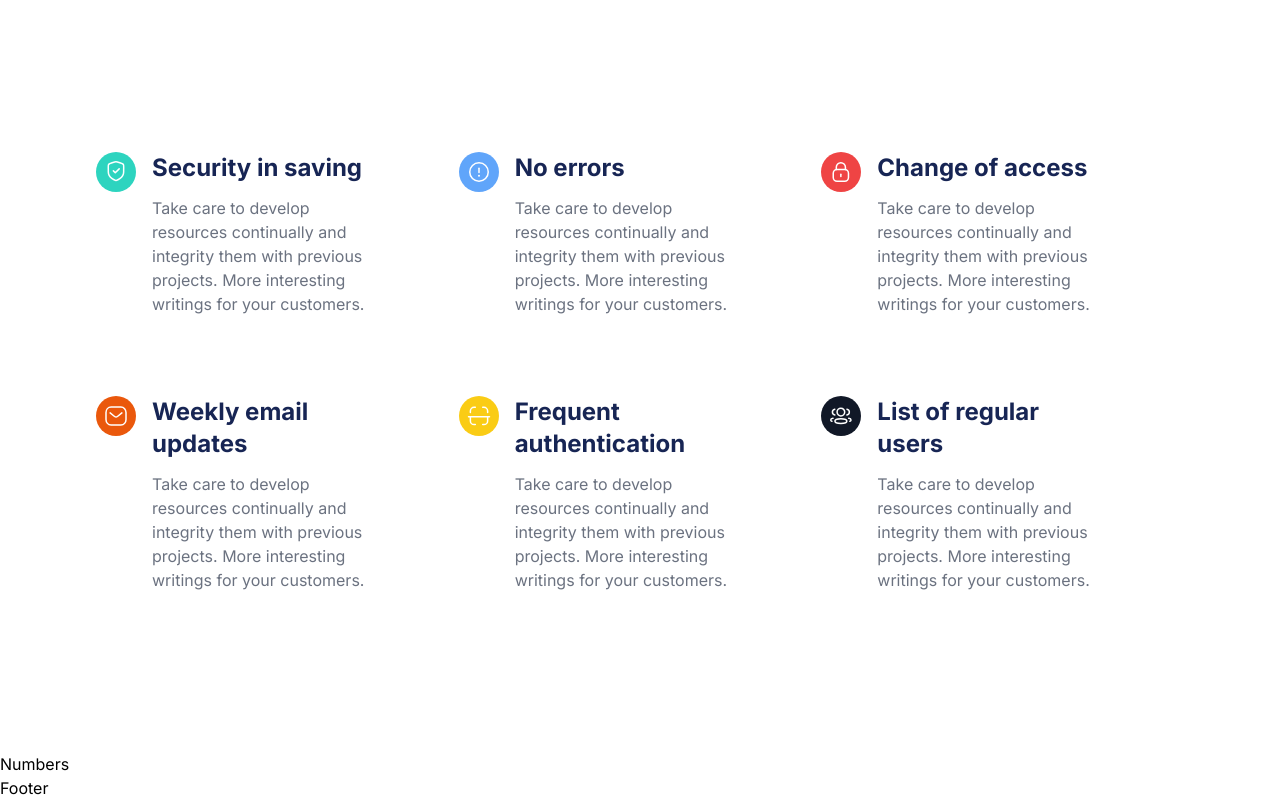
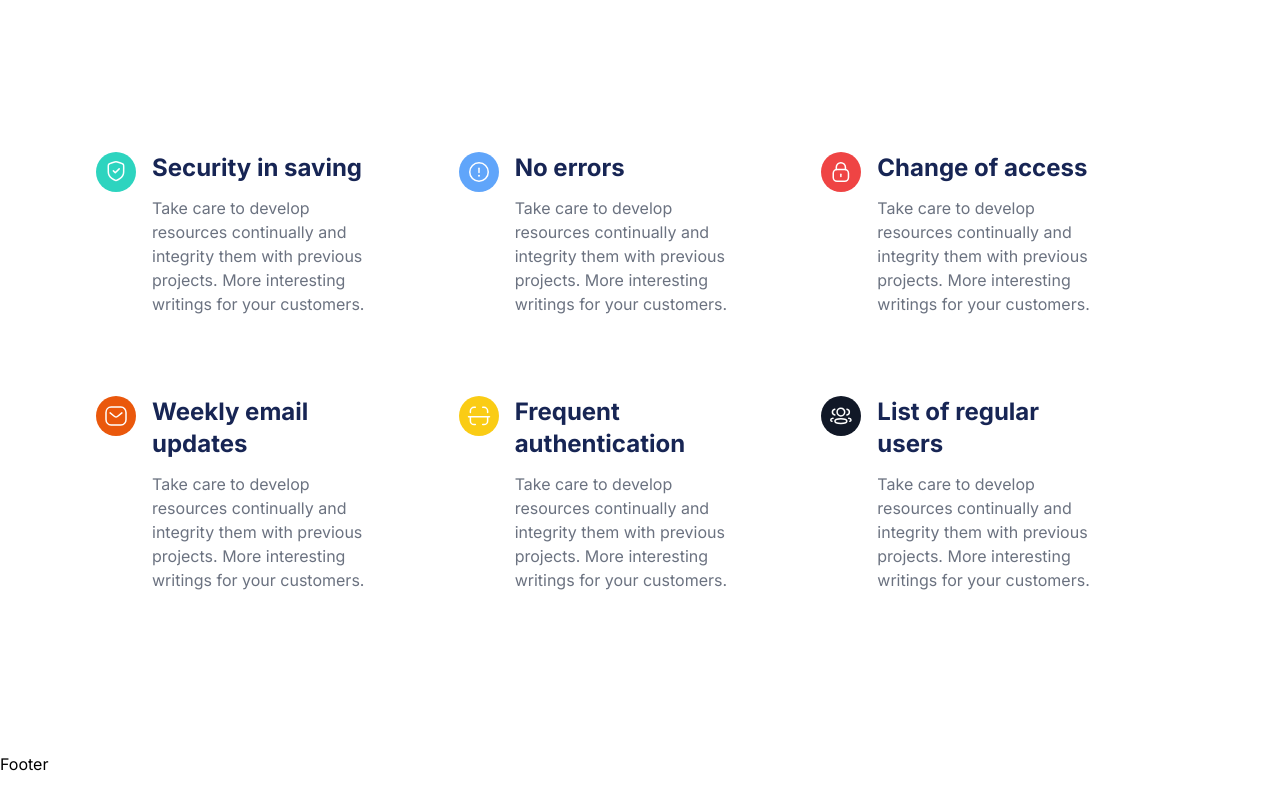
Before and after one commit to varia418/shuffle-zeus, a Next.js app: page / in a window 1280 px wide. Shown: the part 985-1785 px from the top of the page. After the commit the page ends 1761 px from the top, so only its background shows below. Built offline with nearby package versions, Linux system fonts and the light colour scheme.

Commit message:
remove Numbers section

```diff
--- a/src/app/page.tsx
+++ b/src/app/page.tsx
@@ -1,6 +1,5 @@
 import NavBar from "../components/NavBar";
 import Header from "../components/Header";
-import Numbers from "../components/Numbers";
 import Features from "../components/Features";
 import LogoClouds from "../components/LogoClouds";
 import Footer from "../components/Footer";
@@ -12,7 +11,6 @@ export default function Home() {
 			<Header />
 			<LogoClouds />
 			<Features />
-			<Numbers />
 			<Footer />
 		</>
 	);
--- a/src/components/Numbers.jsx
+++ /dev/null
@@ -1,7 +0,0 @@
-import React from "react";
-
-function Numbers() {
-	return <div>Numbers</div>;
-}
-
-export default Numbers;
```
